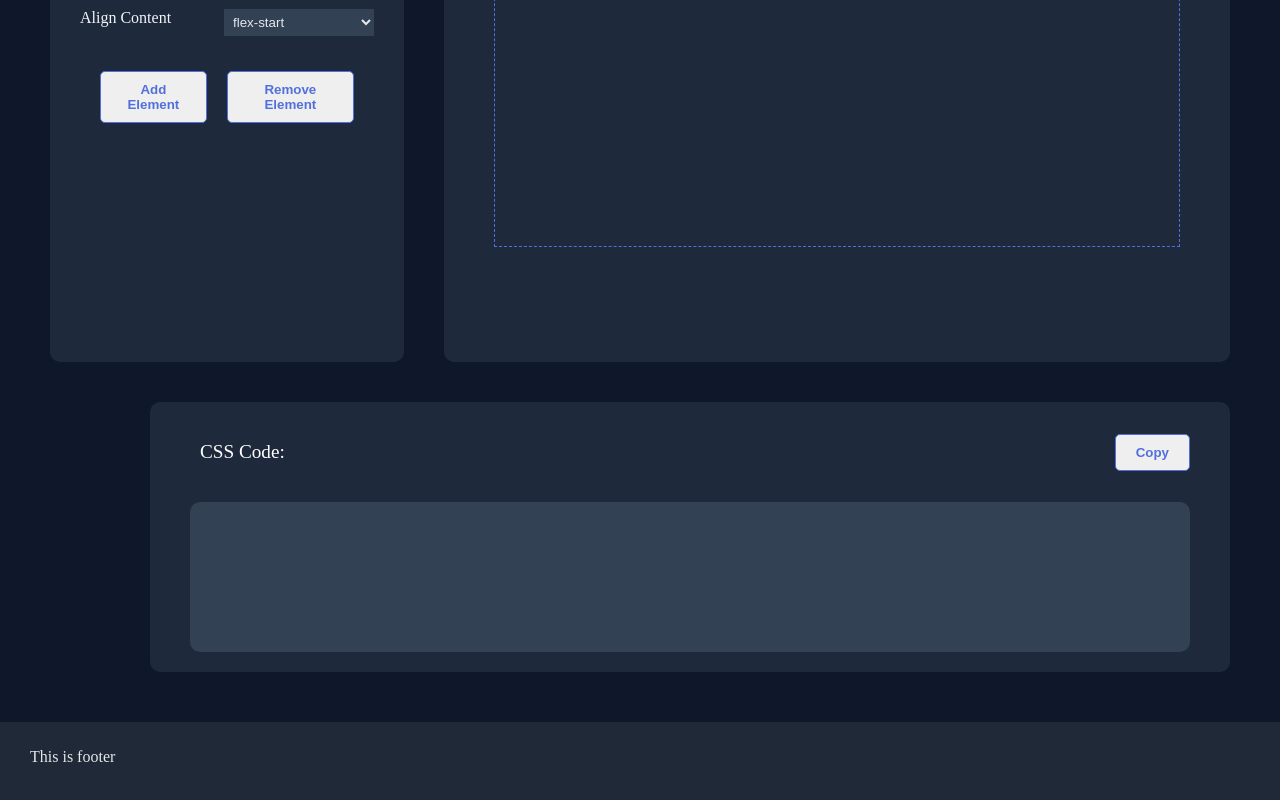
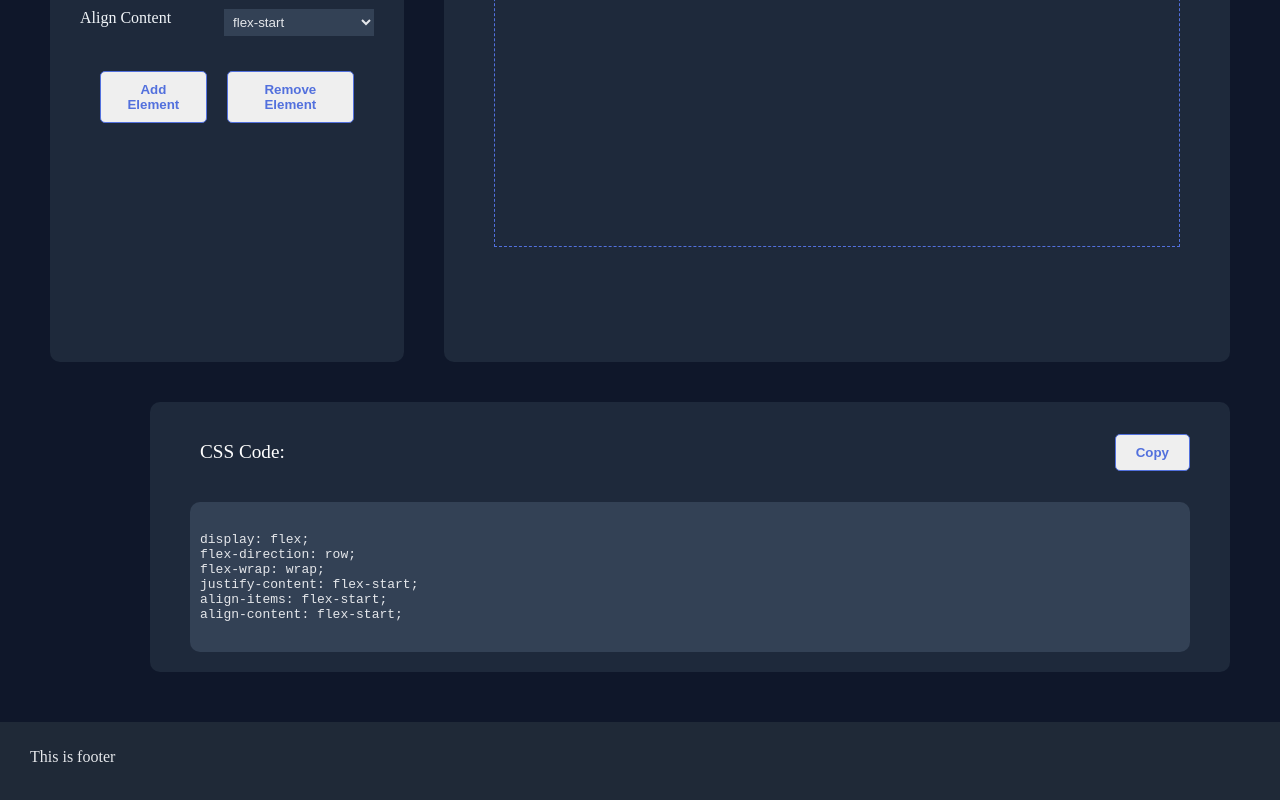
Before and after one commit to Shashwat64/CSS-Generator, a React (Vite) app: page / in a window 1280 px wide. Shown: the part 786-1586 px from the top of the page. Built offline with nearby package versions, Linux system fonts and the light colour scheme.

Commit message:
feat: add useEffect to update CSS code based on flex styles

```diff
--- a/src/Components/PropComponents/Flexbox.jsx
+++ b/src/Components/PropComponents/Flexbox.jsx
@@ -1,4 +1,4 @@
-import { useState } from 'react'
+import { useState, useEffect } from 'react'
 
 import { hexToRgba } from '../../data/helperFunctions'
 
@@ -55,6 +55,17 @@ export default function Flexbox({value, setValue, setCssCode, activeProp}){
     )
   })
 
+  useEffect(()=>{
+    setCssCode(
+      `display: ${flexStyles.display};
+flex-direction: ${flexStyles.flexDirection};
+flex-wrap: ${flexStyles.flexWrap};
+justify-content: ${flexStyles.justifyContent};
+align-items: ${flexStyles.alignItems};
+align-content: ${flexStyles.alignContent};`
+    )
+  },[flexStyles])
+
 
   return(
 
```
